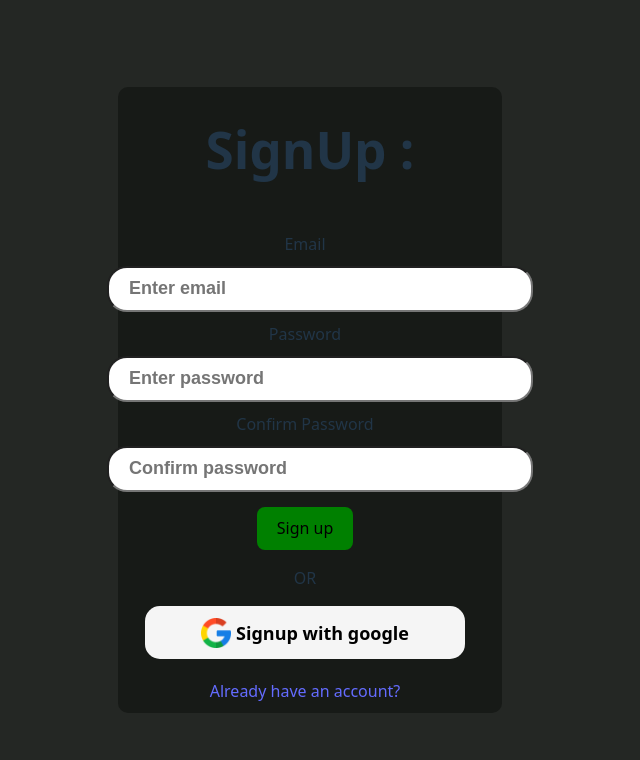
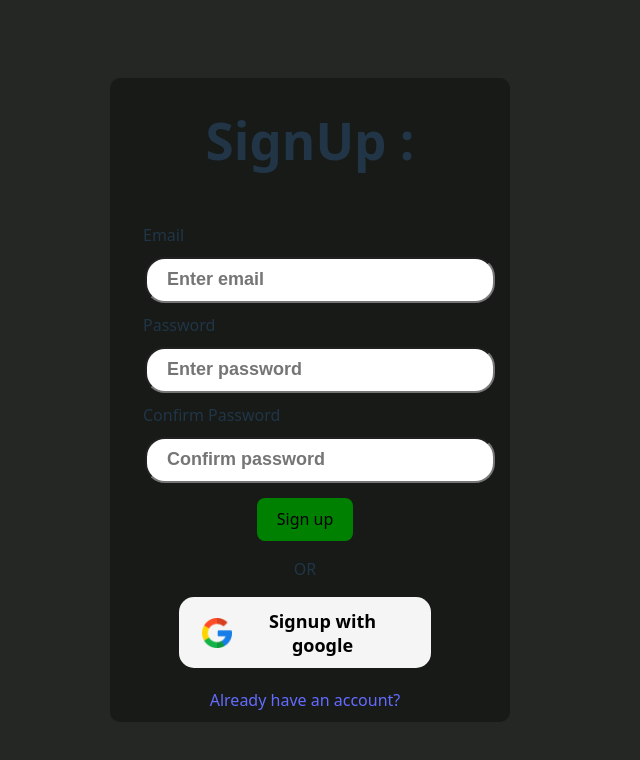
Before and after one commit to mdsahalpp/BlogSpot, a React (Vite) app in the folder frontend/: page /signup in a window 1280 px wide. Shown: the top 760 px of the page, without its empty margins (330-970 px from the left). Built offline with nearby package versions, Linux system fonts and the light colour scheme; no server answers.

Commit message:
Adjust auth css

```diff
--- a/frontend/src/pages/auth/login.css
+++ b/frontend/src/pages/auth/login.css
@@ -14,6 +14,8 @@
   align-items: center;
   background-color: rgb(23, 26, 23);
   border-radius: 10px;
+  width: 100%;
+  max-width: 400px;
 }
 
 .l-form {
--- a/frontend/src/pages/auth/signup.css
+++ b/frontend/src/pages/auth/signup.css
@@ -14,7 +14,8 @@
   flex-direction: column;
   align-items: center;
   height: auto;
-  width: 30vw;
+  width: 100%;
+  max-width: 400px;
   border-radius: 10px;
   background-color: rgb(23, 26, 23);
 }
@@ -25,11 +26,13 @@
   align-items: center;
   margin-top: 10px;
   margin-right: 10px;
+  width: 90%;
 }
 
 .form-data input,
 label {
   margin-top: 10px;
+  width: 90%;
 }
 
 #s-btn {
```
